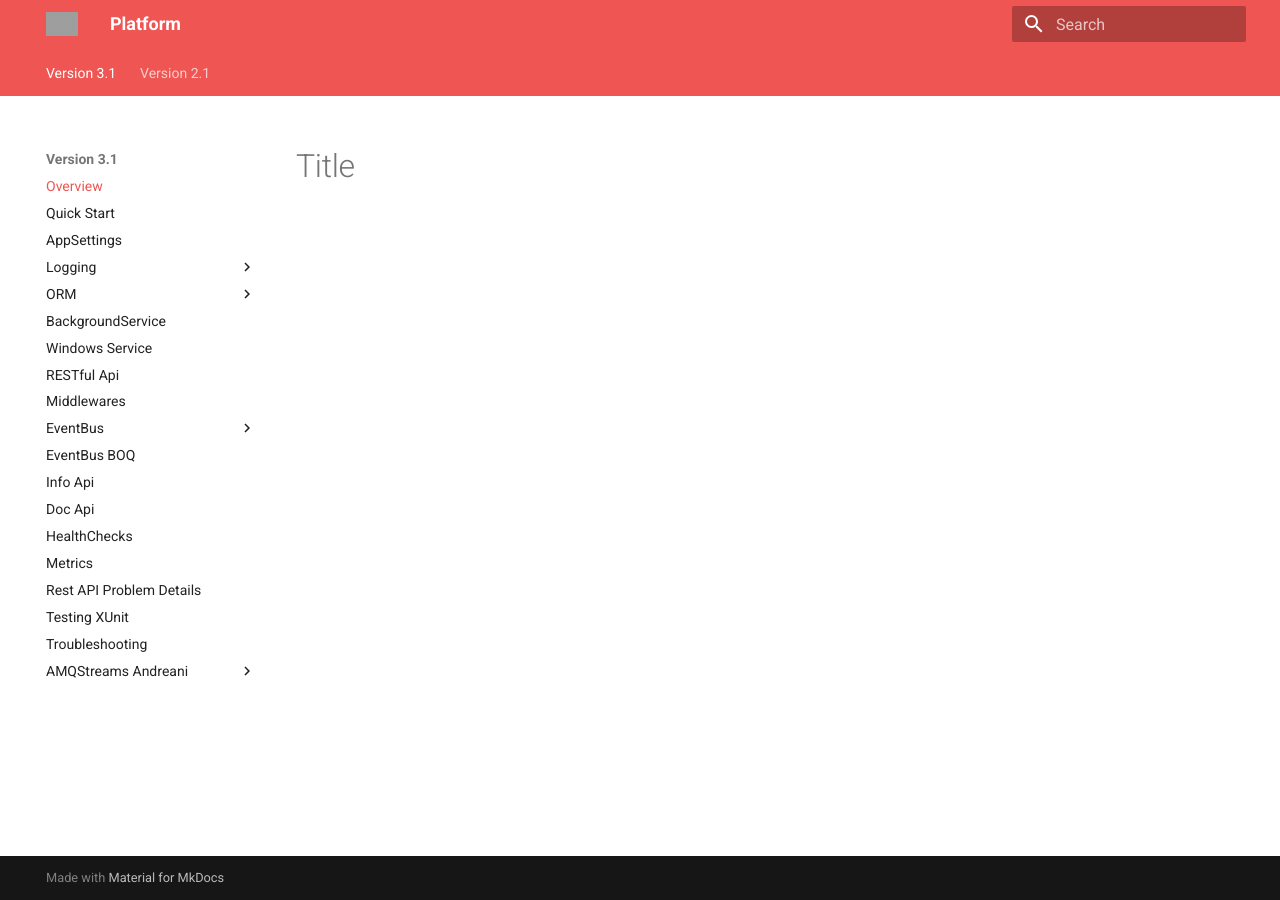
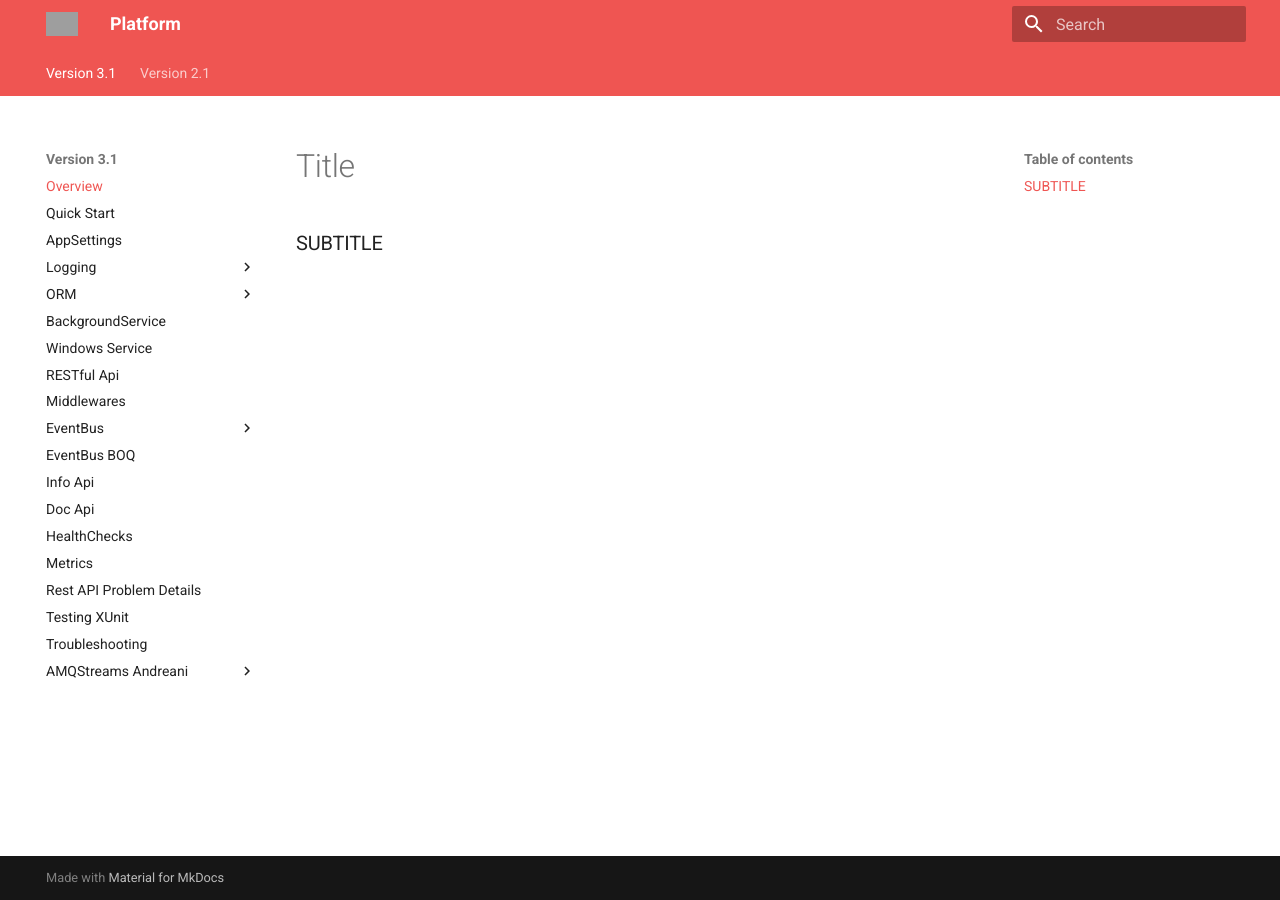
Before and after one commit to ochoajuanm-gla/docs, an MkDocs documentation site: the page built from docs/index.md, in a window 1280 px wide. Built offline with MkDocs 1.6.1 and Material for MkDocs 9.7.7, drawn with Linux system fonts in a browser that asks for light colours; grey boxes are pictures that could not be loaded.

Commit message:
fix title

```diff
--- a/docs/index.md
+++ b/docs/index.md
@@ -1 +1,2 @@
 # Title
+### SUBTITLE
```
